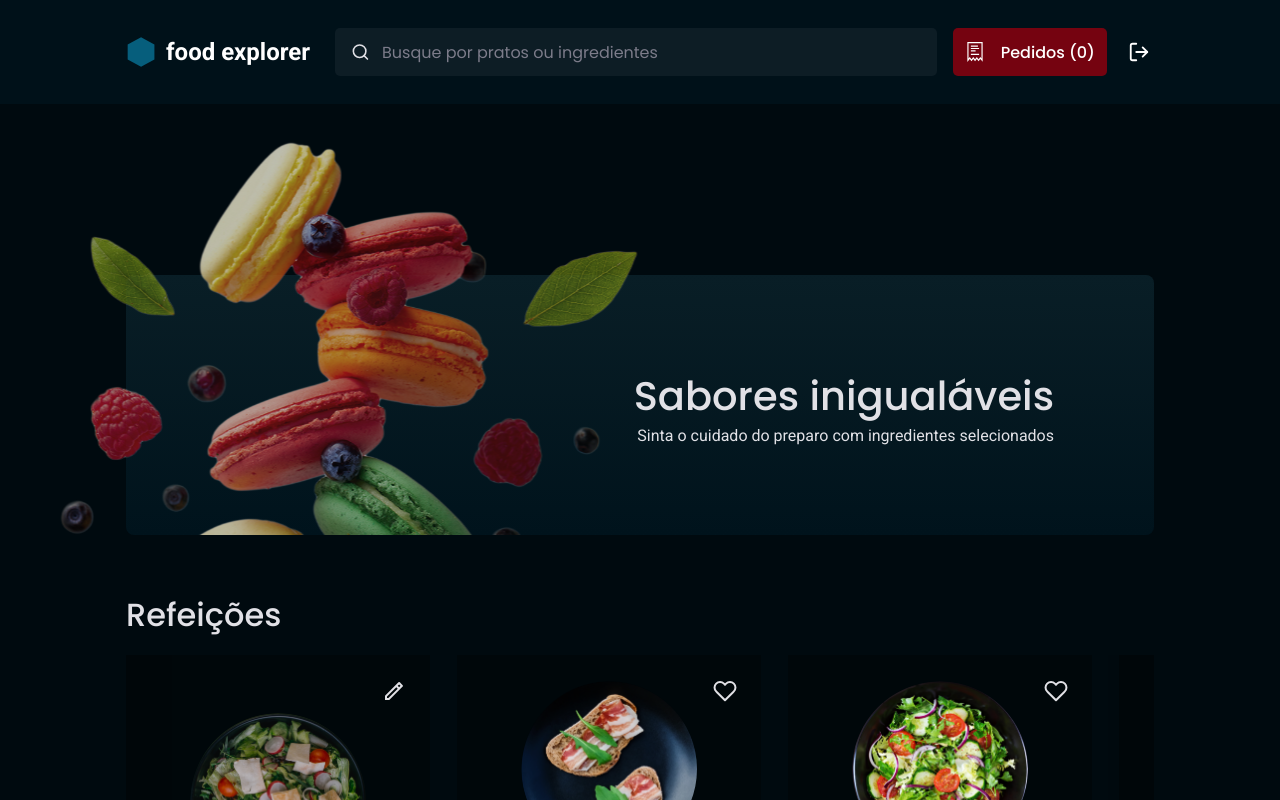
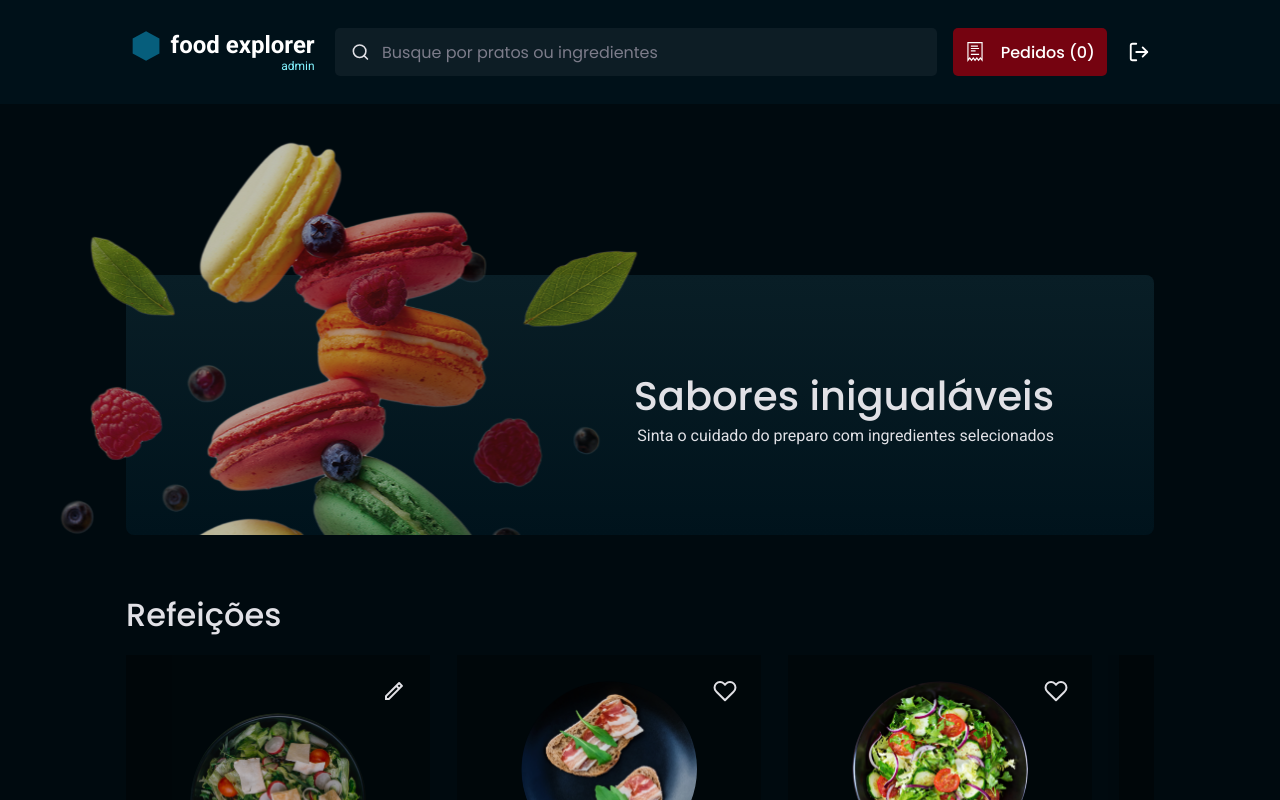
Before and after one commit to dbento-dev/food_explorer_frontend, a React (Vite) app in the folder food-explorer/: page / in a window 1280 px wide. Built offline with nearby package versions, Linux system fonts and the light colour scheme.

Commit message:
add admin styles at Header component

```diff
--- a/food-explorer/src/components/Header/index.jsx
+++ b/food-explorer/src/components/Header/index.jsx
@@ -8,13 +8,16 @@ import { Container, ExplorerLogo, Logout } from './styles'
 import { Input } from '../Input'
 import { Button } from '../Button'
 
-export function Header() {
+export function Header({ isAdmin }) {
   return (
     <>
       <Container>
         <ExplorerLogo>
           <img src={logoSVG} alt="Logo do Explorer Food" />
-          <span>food explorer</span>
+          <div>
+            <span>food explorer</span>
+            <span>admin</span>
+          </div>
         </ExplorerLogo>
         <Input
           placeholder="Busque por pratos ou ingredientes"
--- a/food-explorer/src/components/Header/styles.js
+++ b/food-explorer/src/components/Header/styles.js
@@ -32,21 +32,35 @@ export const Container = styled.header`
 `
 export const ExplorerLogo = styled.div`
   width: 100%;
-  height: 48px;
+
   display: flex;
-  align-items: center;
   gap: 10px;
+
+  justify-content: center;
 
   > img {
     width: 30px;
     height: 30px;
   }
 
-  > span {
-    font-size: 24px;
-    font-weight: 700;
-    font-family: 'Roboto', sans-serif;
-    color: ${({ theme }) => theme.COLORS.LIGHT_100};
+  > div {
+    display: flex;
+    flex-direction: column;
+
+    > span:first-child {
+      font-size: 24px;
+      font-weight: 700;
+      font-family: 'Roboto', sans-serif;
+      color: ${({ theme }) => theme.COLORS.LIGHT_100};
+    }
+
+    > span:last-child {
+      font-size: 12px;
+      font-weight: 400;
+      font-family: 'Roboto', sans-serif;
+      color: ${({ theme }) => theme.COLORS.BLUE_100};
+      text-align: end;
+    }
   }
 `
 
--- a/food-explorer/src/pages/Home/index.jsx
+++ b/food-explorer/src/pages/Home/index.jsx
@@ -23,7 +23,7 @@ import { Footer } from '../../components/Footer'
 export function Home() {
   return (
     <Container>
-      <Header />
+      <Header isAdmin />
 
       <main>
         <Content>
```
